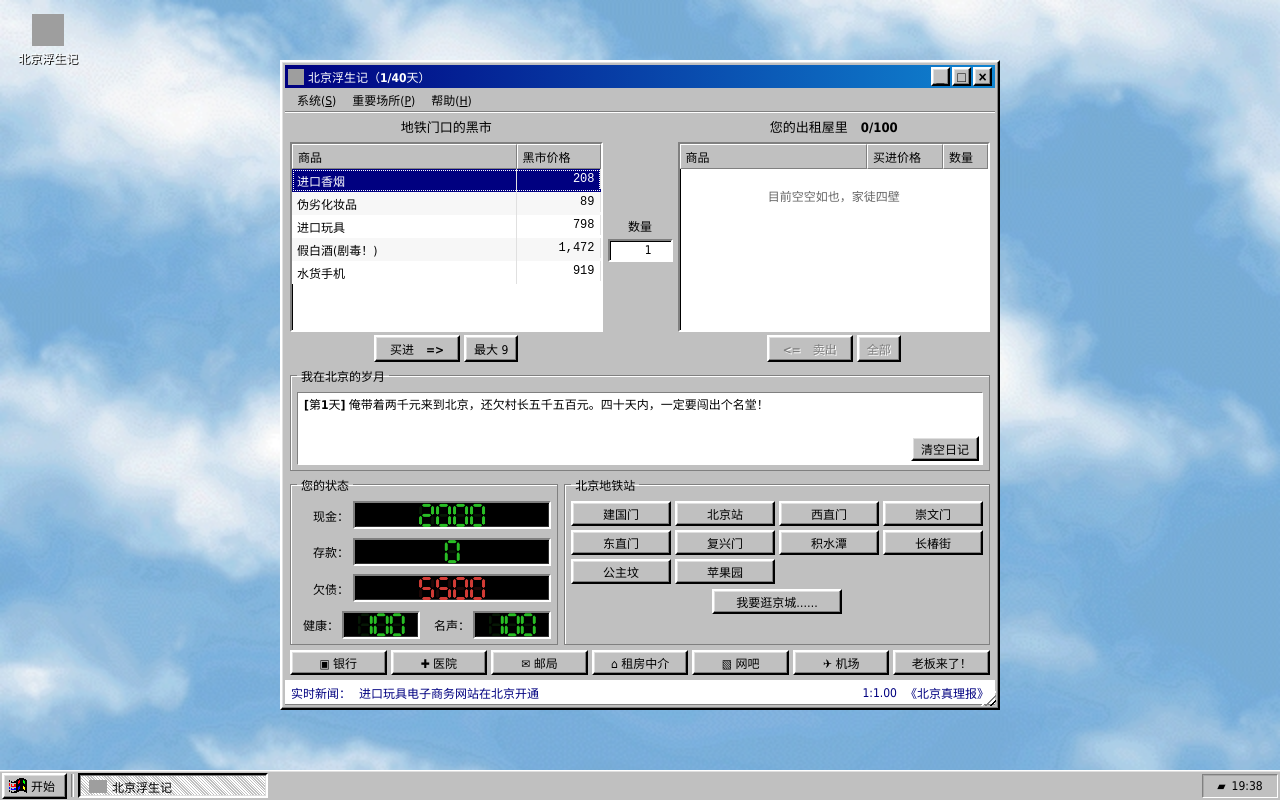
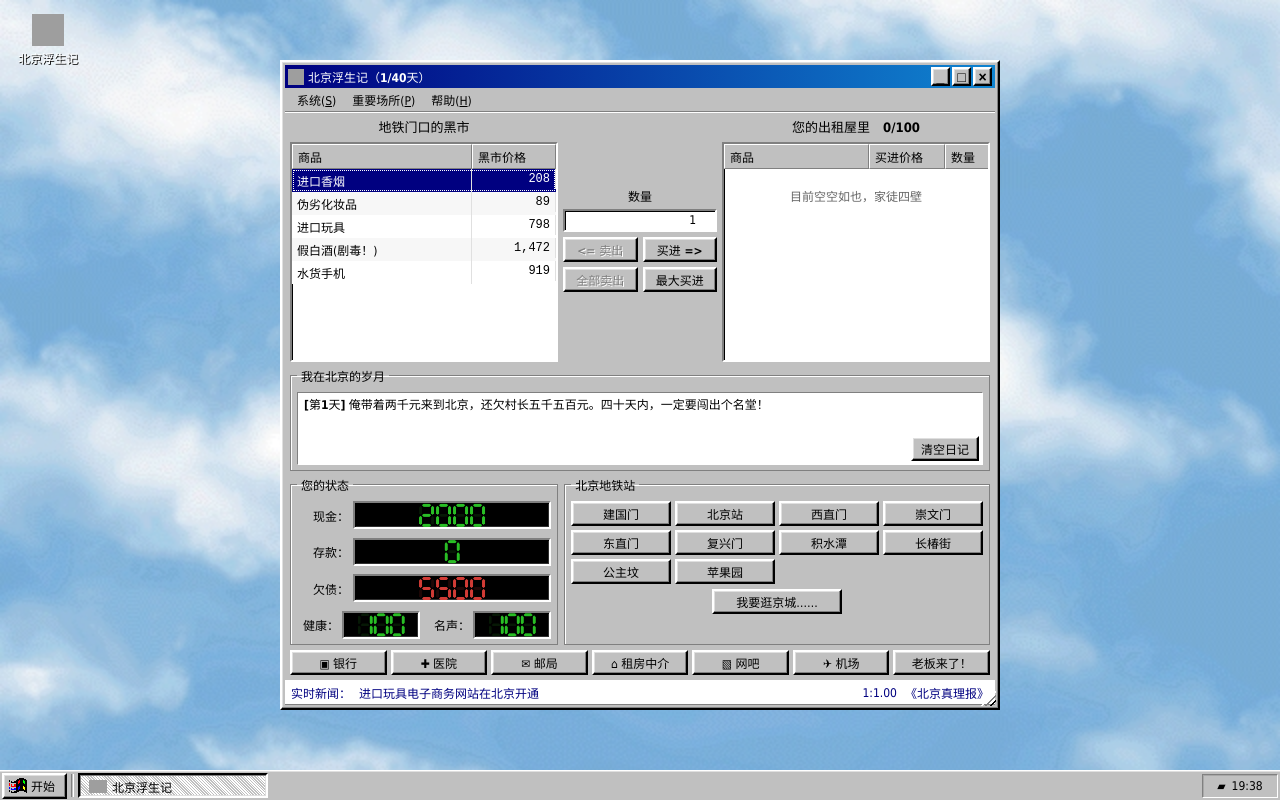
Before and after one commit to zoubingwu/beijing-hell, a React (Vite) app: page / in a window 1280 px wide. Built offline with nearby package versions, Linux system fonts and the light colour scheme; grey boxes are pictures that could not be loaded.

Commit message:
feat: centralize trade controls
Group quantity, buy, sell, and maximum actions between the market and inventory lists so repeated trades require less pointer movement.

```diff
--- a/src/components/game/GameWindow.tsx
+++ b/src/components/game/GameWindow.tsx
@@ -296,27 +296,9 @@ export function GameWindow({ onClose, onMinimize }: GameWindowProps) {
                 </button>
               ))}
             </div>
-            <div className="tradeControls">
-              <button
-                className="win98Button tradeButton"
-                type="button"
-                disabled={!canPlay || !selectedMarket || selectedMarket.marketPrice === 0}
-                onClick={executeBuy}
-              >
-                买进　=&gt;
-              </button>
-              <button
-                className="win98Button"
-                type="button"
-                disabled={!canPlay || maximumBuy === 0}
-                onClick={() => setQuantity(String(maximumBuy))}
-              >
-                最大 {maximumBuy}
-              </button>
-            </div>
           </section>
 
-          <div className="quantityControl">
+          <div className="tradeActions" aria-label="交易操作">
             <label htmlFor="trade-quantity">数量</label>
             <input
               id="trade-quantity"
@@ -327,6 +309,40 @@ export function GameWindow({ onClose, onMinimize }: GameWindowProps) {
               value={quantity}
               onChange={(event) => setQuantity(event.target.value)}
             />
+            <div className="tradeActionButtons">
+              <button
+                className="win98Button tradeButton"
+                type="button"
+                disabled={!canPlay || !selectedOwned}
+                onClick={executeSell}
+              >
+                &lt;= 卖出
+              </button>
+              <button
+                className="win98Button tradeButton"
+                type="button"
+                disabled={!canPlay || !selectedMarket || selectedMarket.marketPrice === 0}
+                onClick={executeBuy}
+              >
+                买进 =&gt;
+              </button>
+              <button
+                className="win98Button"
+                type="button"
+                disabled={!canPlay || !selectedOwned}
+                onClick={() => setQuantity(String(selectedOwned?.quantity ?? 1))}
+              >
+                全部卖出
+              </button>
+              <button
+                className="win98Button"
+                type="button"
+                disabled={!canPlay || maximumBuy === 0}
+                onClick={() => setQuantity(String(maximumBuy))}
+              >
+                最大买进
+              </button>
+            </div>
           </div>
 
           <section className="tradePanel inventoryPanel" aria-label="您的出租屋">
@@ -353,24 +369,6 @@ export function GameWindow({ onClose, onMinimize }: GameWindowProps) {
                   <span>{item.quantity}</span>
                 </button>
               ))}
-            </div>
-            <div className="tradeControls">
-              <button
-                className="win98Button tradeButton"
-                type="button"
-                disabled={!canPlay || !selectedOwned}
-                onClick={executeSell}
-              >
-                &lt;=　卖出
-              </button>
-              <button
-                className="win98Button"
-                type="button"
-                disabled={!canPlay || !selectedOwned}
-                onClick={() => setQuantity(String(selectedOwned?.quantity ?? 1))}
-              >
-                全部
-              </button>
             </div>
           </section>
         </div>
--- a/src/styles/game.css
+++ b/src/styles/game.css
@@ -80,7 +80,7 @@
 .tradeArea {
   display: grid;
   min-height: 190px;
-  grid-template-columns: minmax(0, 1fr) 65px minmax(0, 1fr);
+  grid-template-columns: minmax(0, 1fr) 154px minmax(0, 1fr);
   gap: 5px;
 }
 
@@ -88,7 +88,7 @@
   display: grid;
   min-width: 0;
   min-height: 0;
-  grid-template-rows: 22px minmax(0, 1fr) auto;
+  grid-template-rows: 22px minmax(0, 1fr);
   gap: 3px;
 }
 
@@ -183,20 +183,9 @@
   text-align: center;
 }
 
-.tradeControls {
+.tradeActions {
   display: flex;
-  min-height: 27px;
-  justify-content: center;
-  gap: 4px;
-}
-
-.tradeButton {
-  min-width: 86px;
-  font-weight: 700;
-}
-
-.quantityControl {
-  display: flex;
+  min-width: 0;
   flex-direction: column;
   align-items: stretch;
   justify-content: center;
@@ -204,9 +193,26 @@
   text-align: center;
 }
 
-.quantityControl input {
+.tradeActions input {
   width: 100%;
   text-align: right;
+}
+
+.tradeActionButtons {
+  display: grid;
+  grid-template-columns: repeat(2, minmax(0, 1fr));
+  gap: 5px;
+}
+
+.tradeActionButtons .win98Button {
+  min-width: 0;
+  padding-right: 4px;
+  padding-left: 4px;
+  white-space: nowrap;
+}
+
+.tradeActionButtons .tradeButton {
+  font-weight: 700;
 }
 
 .journalPanel,
@@ -605,12 +611,9 @@
     margin-bottom: 5px;
   }
 
-  .quantityControl {
-    display: grid;
-    margin: 6px 0;
-    grid-template-columns: auto 90px;
-    align-items: center;
-    justify-content: center;
+  .tradeActions {
+    width: min(100%, 320px);
+    margin: 8px auto;
   }
 
   .journalPanel,
```
